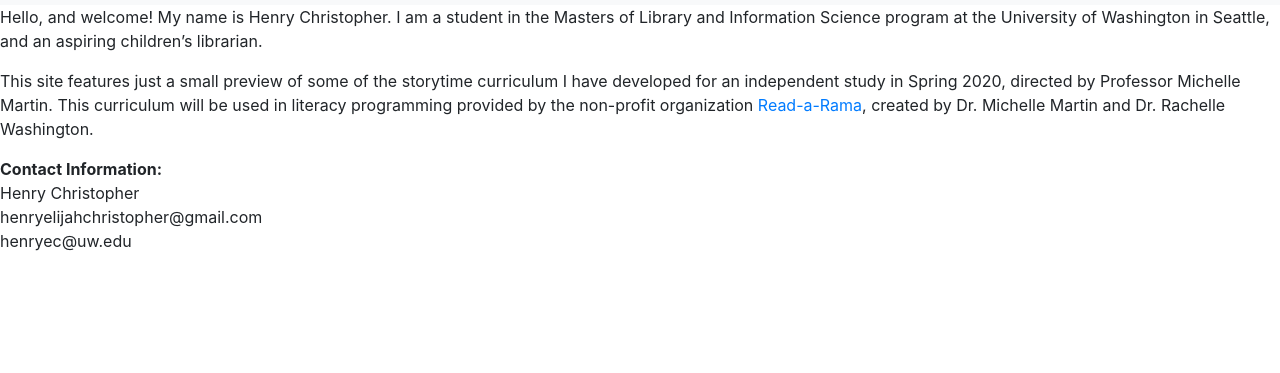
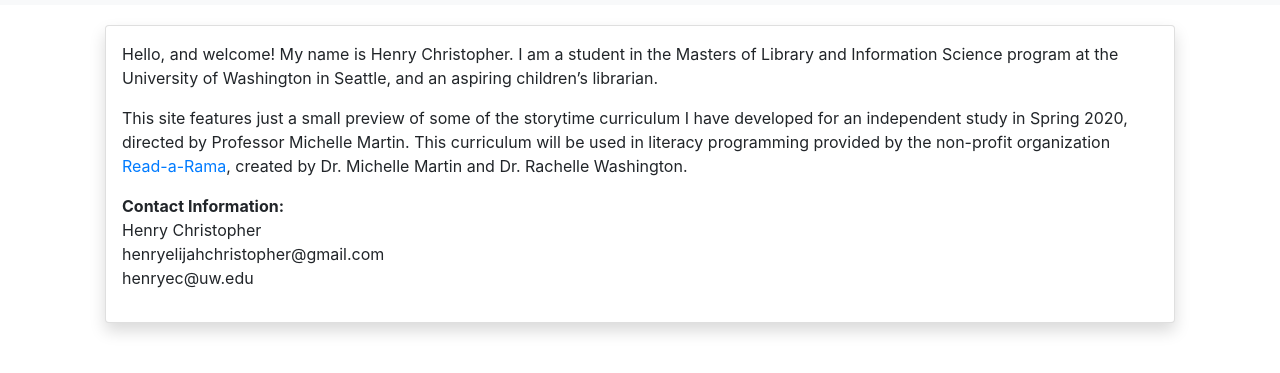
Before and after one commit to henryennui/finalproject, a plain HTML site: page about.html in a window 1280 px wide. Shown: the part 51-424 px from the top of the page. Drawn offline with nearby package versions, Linux system fonts and the light colour scheme.

Commit message:
added cards

```diff
--- a/about.html
+++ b/about.html
@@ -11,10 +11,9 @@
     <meta name="description" content="x">
     <meta name= "keywords" content= "storytime,readaloud,gender,socioemotional">
     <link rel="stylesheet" href="https://cdnjs.cloudflare.com/ajax/libs/normalize/8.0.0/normalize.min.css">
-    <link rel="stylesheet" href="css/styles.css">
-
     <!-- Bootstrap v4.4.1 CSS stylesheet -->
     <link rel="stylesheet" href="https://stackpath.bootstrapcdn.com/bootstrap/4.4.1/css/bootstrap.min.css" integrity="sha384-Vkoo8x4CGsO3+Hhxv8T/Q5PaXtkKtu6ug5TOeNV6gBiFeWPGFN9MuhOf23Q9Ifjh" crossorigin="anonymous">
+    <link rel="stylesheet" href="css/styles.css">
   </head>
 
 <body>
@@ -40,7 +39,11 @@
       </div>
     </nav>
   </header>
+
   <header>
+    <div class="container">
+      <div class="card-body">
+        <div class="card shadow p-3 mb-5 bg-white rounded">
           <p>Hello, and welcome! My name is Henry Christopher. I am a student in the Masters of Library and Information Science program at the University of Washington in Seattle, and an aspiring children’s librarian.</p>
 
           <p>This site features just a small preview of some of the storytime curriculum I have developed for an independent study in Spring 2020, directed by Professor Michelle Martin. This curriculum will be used in literacy programming provided by the non-profit organization <a href="https://read-a-rama.org/">Read-a-Rama</a>, created by Dr. Michelle Martin and Dr. Rachelle Washington.</p>
@@ -49,7 +52,9 @@
           Henry Christopher<br>
           henryelijahchristopher@gmail.com<br>
           henryec@uw.edu</p>
-
+        </div>
+      </div>
+    </div>
   </header>
 
     <main>
--- a/css/styles.css
+++ b/css/styles.css
@@ -0,0 +1,3 @@
+div.container {
+
+}
```
Also changed, not shown: index.html (+2 -3 lines), themeA.html (+4 -2 lines), themeB.html (+2 -2 lines), themeC.html (+2 -2 lines). Lines whose indentation alone changed are shown as unchanged.
